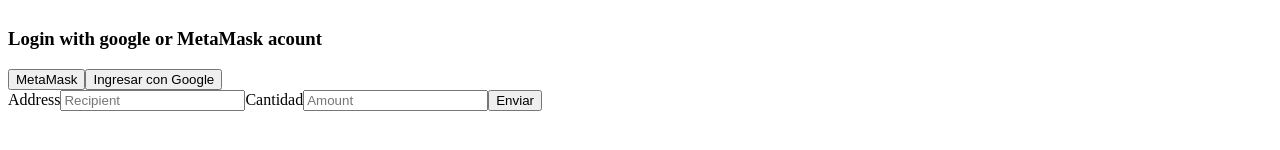
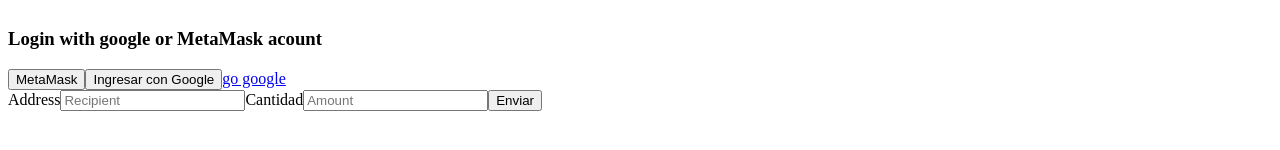
Before and after one commit to hbonavota/Project_NFTs-ECOMMERCE, a React (Create React App) app in the folder frontend/: page /login in a window 1280 px wide. Shown: the part 188-338 px from the top of the page. Built offline with nearby package versions, Linux system fonts and the light colour scheme.

Commit message:
Update Login.jsx

```diff
--- a/frontend/src/components/Login/Login.jsx
+++ b/frontend/src/components/Login/Login.jsx
@@ -57,6 +57,7 @@
           <button onClick={handleClick}>
             Ingresar con Google
           </button>
+          <a href="http://localhost:8001/auth/google">go google</a>
         </div>
 
 
```
